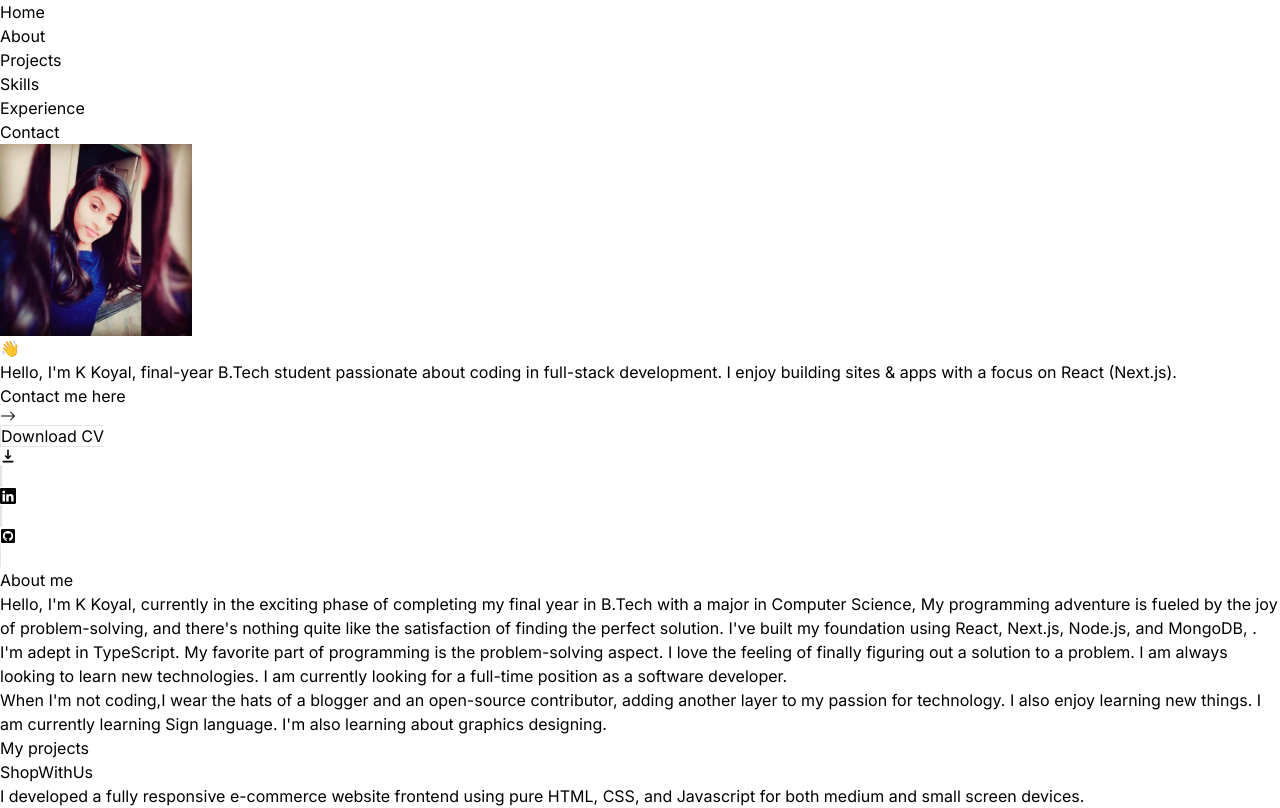
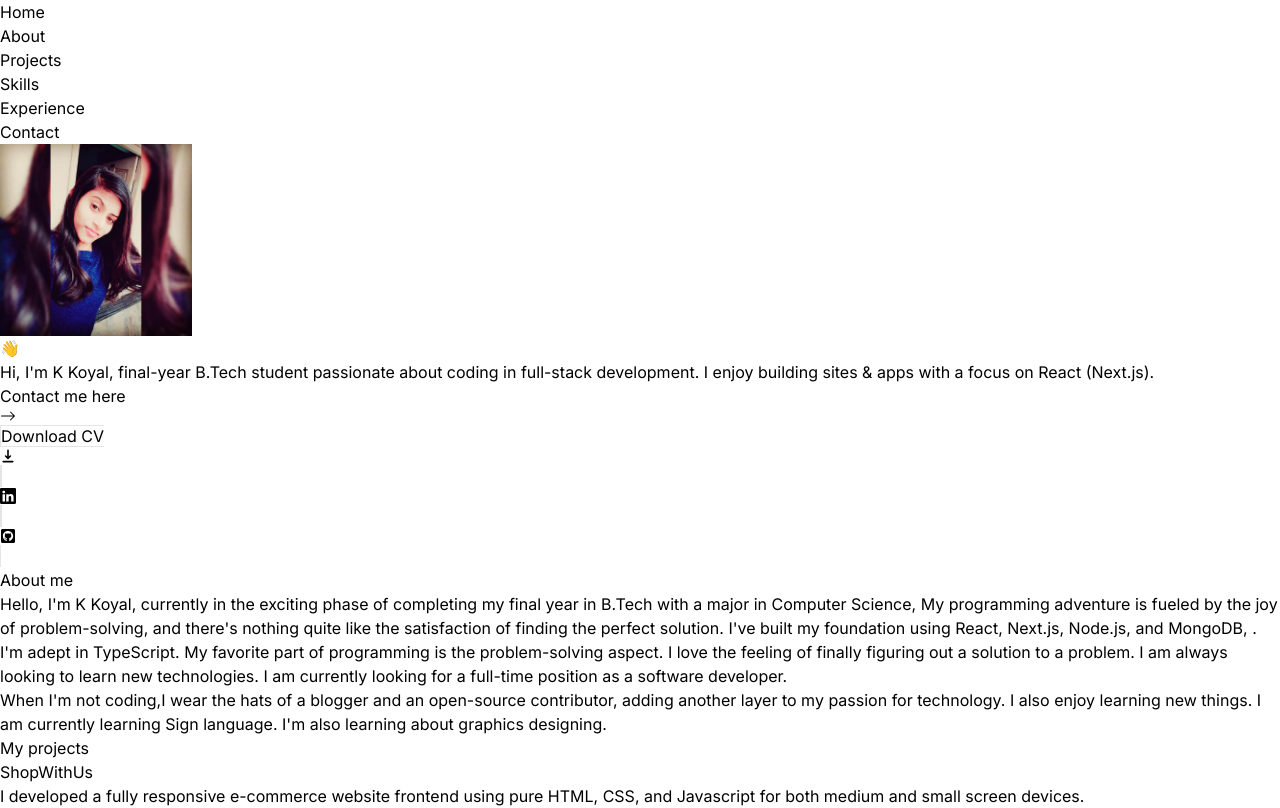
Before and after one commit to kondapalli19/portfolio, a Next.js app: page / in a window 1280 px wide. Shown: the top 808 px of the page. Built offline with nearby package versions, Linux system fonts and the light colour scheme.

Commit message:
Update intro.tsx

```diff
--- a/src/components/intro.tsx
+++ b/src/components/intro.tsx
@@ -47,7 +47,7 @@ export default function Intro() {
         <motion.h1 className="mb-10 mt-4 px-4 text-2xl font-medium !leading-[1.5] sm:text-4xl"
         initial={{ opacity: 0, y: 100 }}
         animate={{ opacity: 1, y: 0 }}>
-        <span className="font-bold">Hello, I'm K Koyal,{" "}</span>
+        <span className="font-bold">Hi, I'm K Koyal,{" "}</span>
         <span className="font-medium">final-year B.Tech student </span> passionate about coding in{" "}
         <span className="font-bold">full-stack development.</span> I enjoy
         building <span className="italic">sites & apps</span> with a focus on{" "}
```
